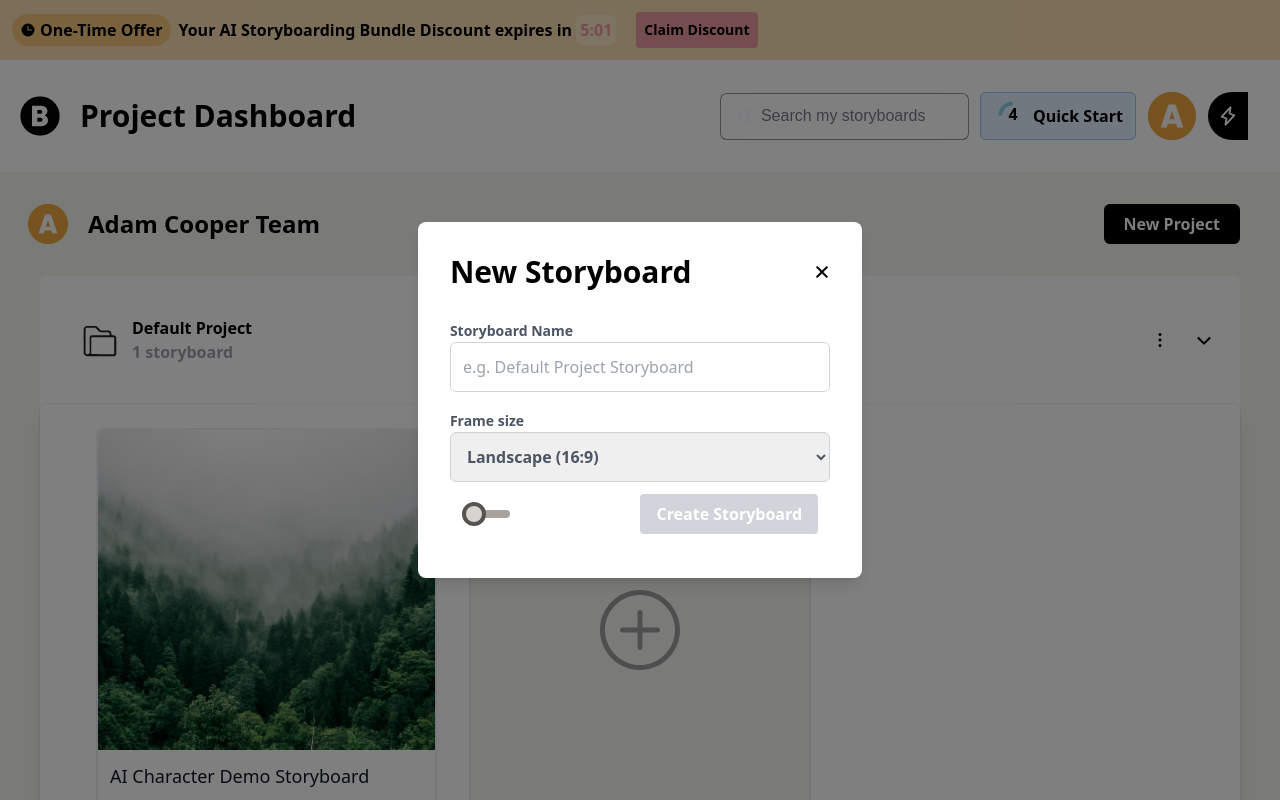
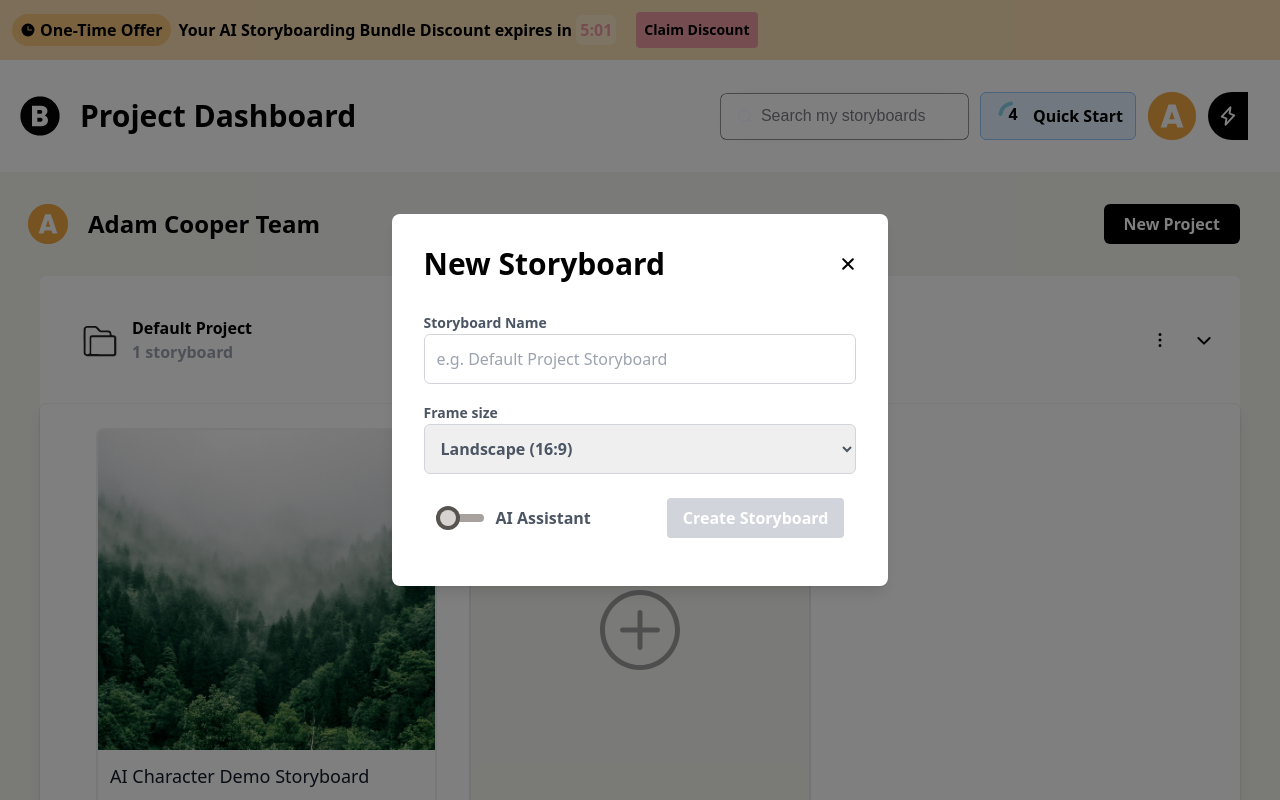
Before and after one commit to rushi-001/Internship-Project, a React (Vite) app: page / in a window 1280 px wide. Both pictures are taken after a click on the element 639 px from the left and 630 px from the top of the page. Shown: the top 800 px of the page. Built offline with nearby package versions, Linux system fonts and the light colour scheme.

Commit message:
chnaged file path

```diff
--- a/src/components/Storyboard.jsx
+++ b/src/components/Storyboard.jsx
@@ -54,7 +54,8 @@ export const Storyboard = () => {
                                                 </div>
                                             </div>
                                         </div>
-                                        <div className='flex flex-row justify-between items-center m-3'>
+                                        <div className='flex flex-row justify-between items-center m-3 mt-5'>
+                                            <div className='flex flex-row mr-16'>
                                                 <label className="relative h-auto w-12 cursor-pointer [-webkit-tap-highlight-color:_transparent]" htmlFor="switch">
                                                     <input className="peer sr-only" id="switch" type="checkbox" />
                                                     <span className="absolute inset-0 m-auto h-2 rounded-full bg-stone-400" />
@@ -63,6 +64,8 @@ export const Storyboard = () => {
                                                         </span>
                                                     </span>
                                                 </label>
+                                                <h3 className='m-3 font-bold text-md'>AI Assistant</h3>
+                                            </div>
                                             <button onClick={togglePopup2} className="bg-gray-300 hover:bg-gray-400 text-white font-bold py-2 px-4 rounded">
                                                 Create Storyboard
                                             </button>
```
Lines whose indentation alone changed are shown as unchanged.
